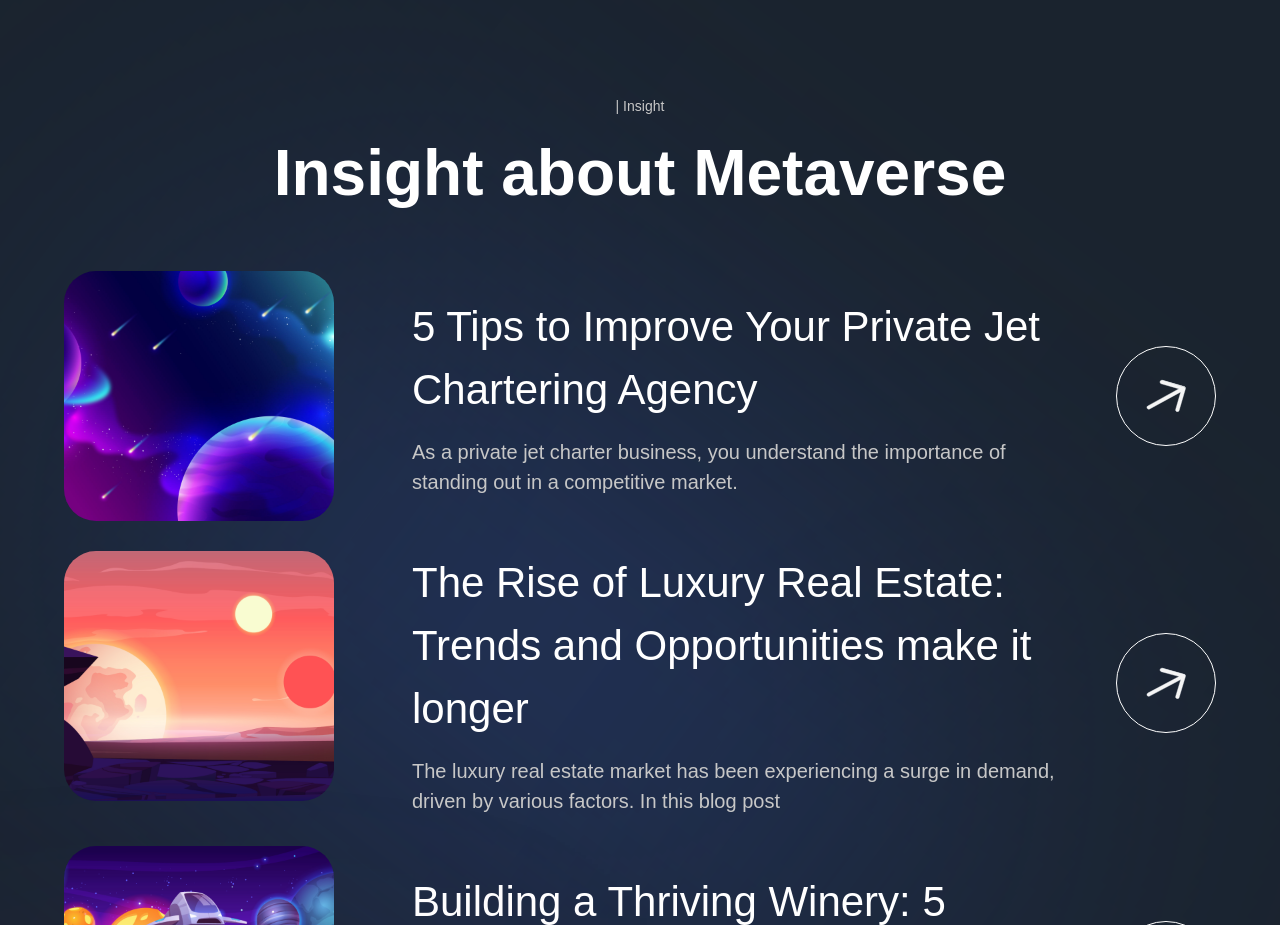
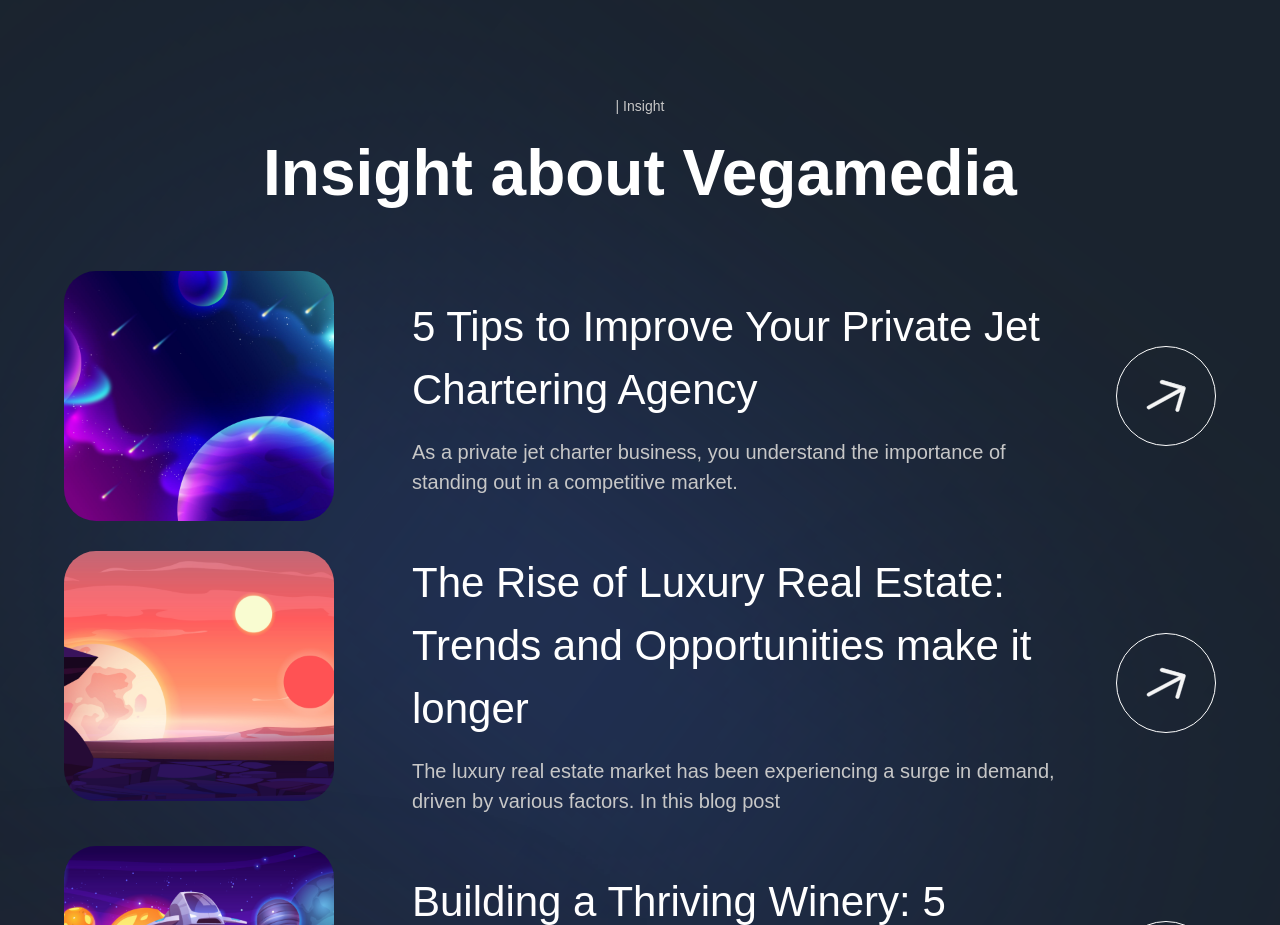
Before and after one commit to abhinavdark/newvegamedia, a Next.js app: page / in a window 1280 px wide. Shown: the part 5320-6245 px from the top of the page. Built offline with nearby package versions, Linux system fonts and the light colour scheme; a web font is replaced by a local one.

Commit message:
Update Insights.jsx

```diff
--- a/sections/Insights.jsx
+++ b/sections/Insights.jsx
@@ -17,7 +17,7 @@
       className={`${styles.innerWidth} mx-auto flex flex-col`}
     >
       <TypingText title="| Insight" textStyles="text-center" />
-      <TitleText title="Insight about Metaverse" textStyles="text-center" />
+      <TitleText title="Insight about Vegamedia" textStyles="text-center" />
       <div className="mt-[50px] flex flex-col gap-[30px]">
         {insights.map((insight, i) => (
           <InsightCard key={`insight-${i}`} {...insight} index={i + 1} />
```
